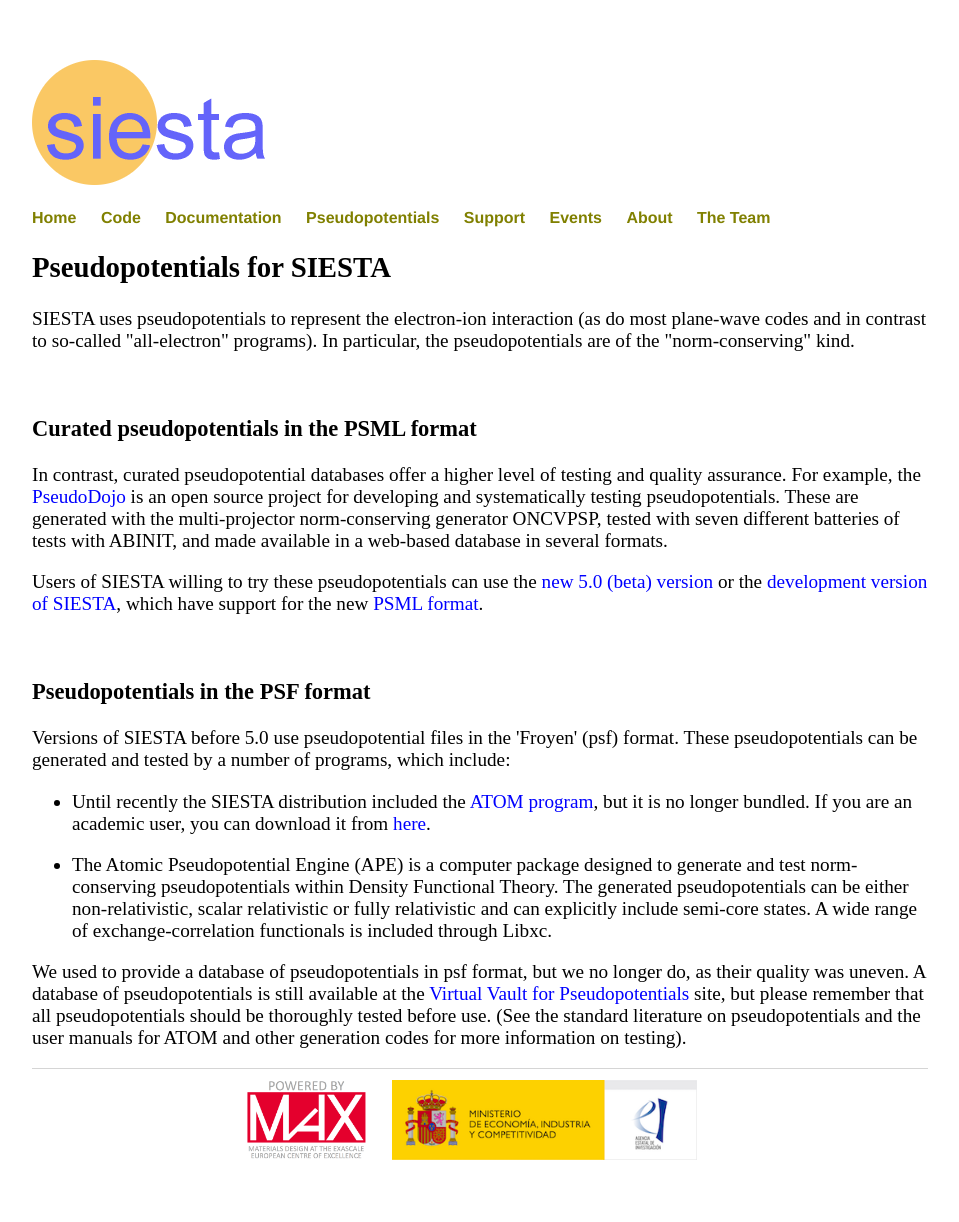
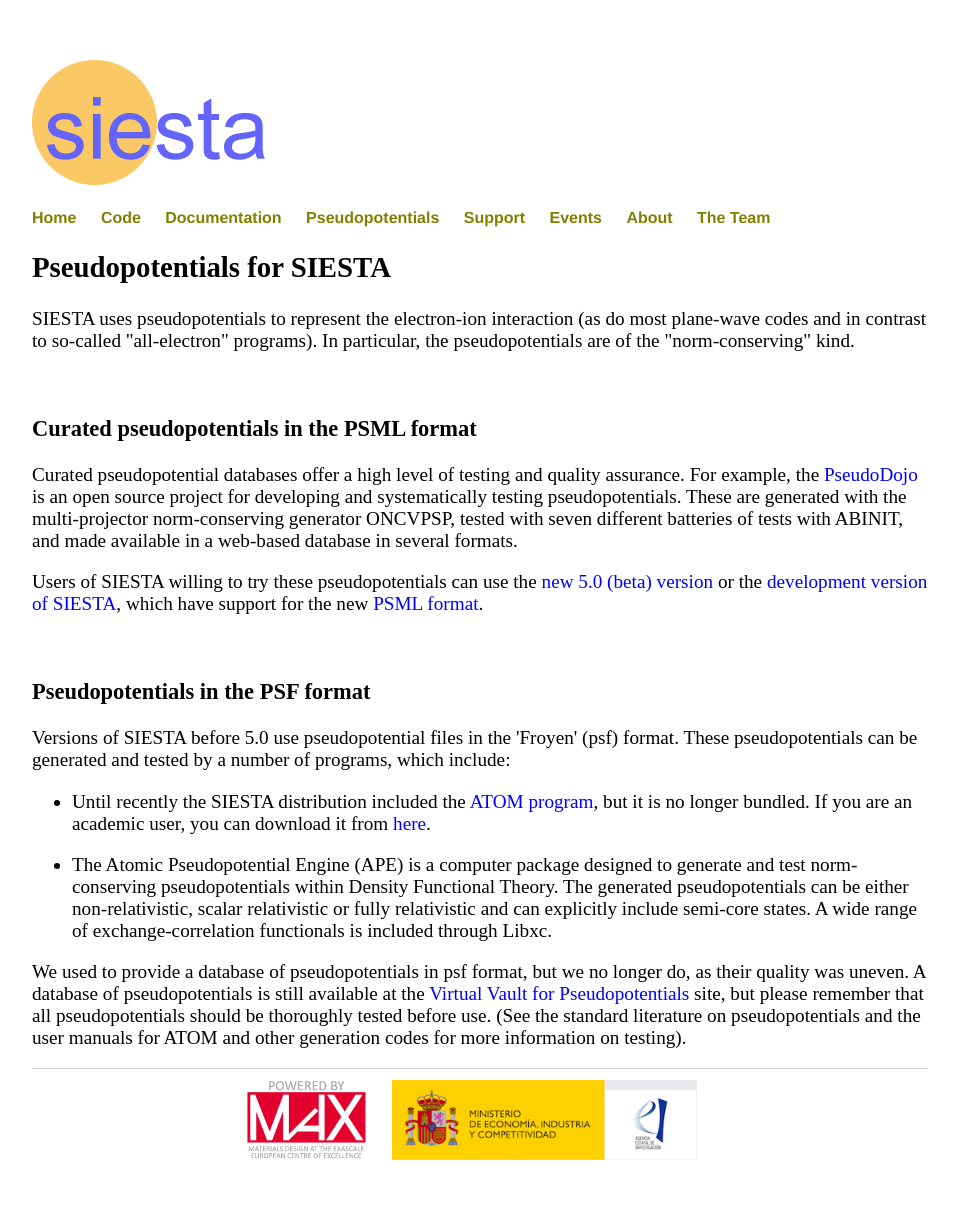
Before and after one commit to siesta-project/web-portal, a Jekyll site: the page built from Pseudopotentials/index.html, in a window 1280 px wide. Shown: the whole page, without its empty margins (160-1119 px from the left). Built offline with Jekyll 4.4.1, drawn with Linux system fonts in a browser that asks for light colours.

Commit message:
Fix repeated logo and wording of pseudopotentials page

```diff
--- a/Pseudopotentials/index.html
+++ b/Pseudopotentials/index.html
@@ -14,7 +14,7 @@
 <br>
 <h3>Curated pseudopotentials in the PSML format</h3>
 
-<p>In contrast, curated pseudopotential databases offer a higher level
+<p>Curated pseudopotential databases offer a high level
   of testing and quality assurance. For example, the <a href="http://www.pseudo-dojo.org">PseudoDojo</a> is an open
   source project for developing and
   systematically testing pseudopotentials. These are generated with
--- a/index.html
+++ b/index.html
@@ -3,8 +3,6 @@
 title: Siesta Web page
 ---
 <div align="center">
-  <img src=https://siesta-project.org/siesta/SIESTA-logo-233x125.png>
-<br>
 <br>
 <b><a href="{{ site.baseurl }}/CodeAccess/index.html"> Get the Code!</a></b>
 <br>
```
